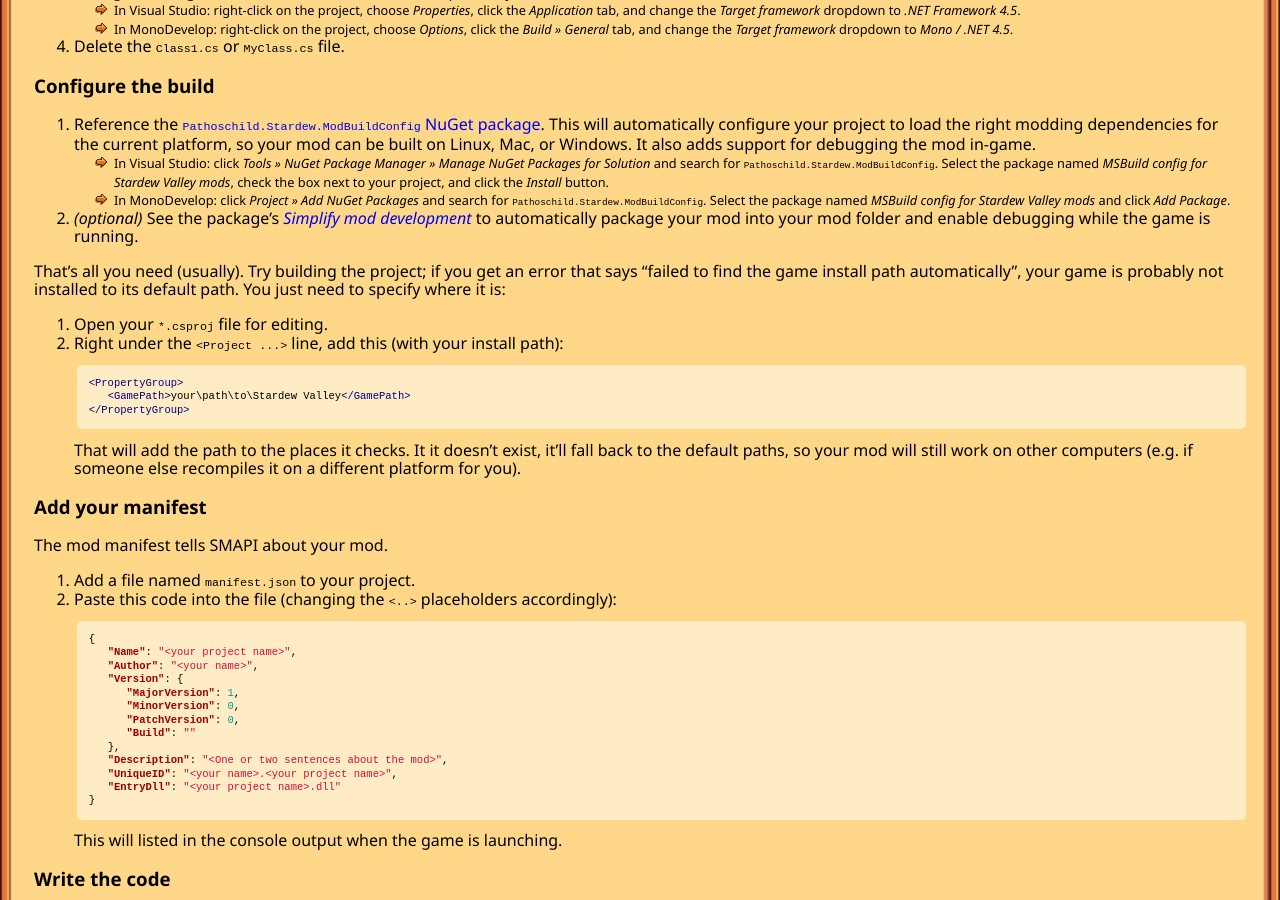
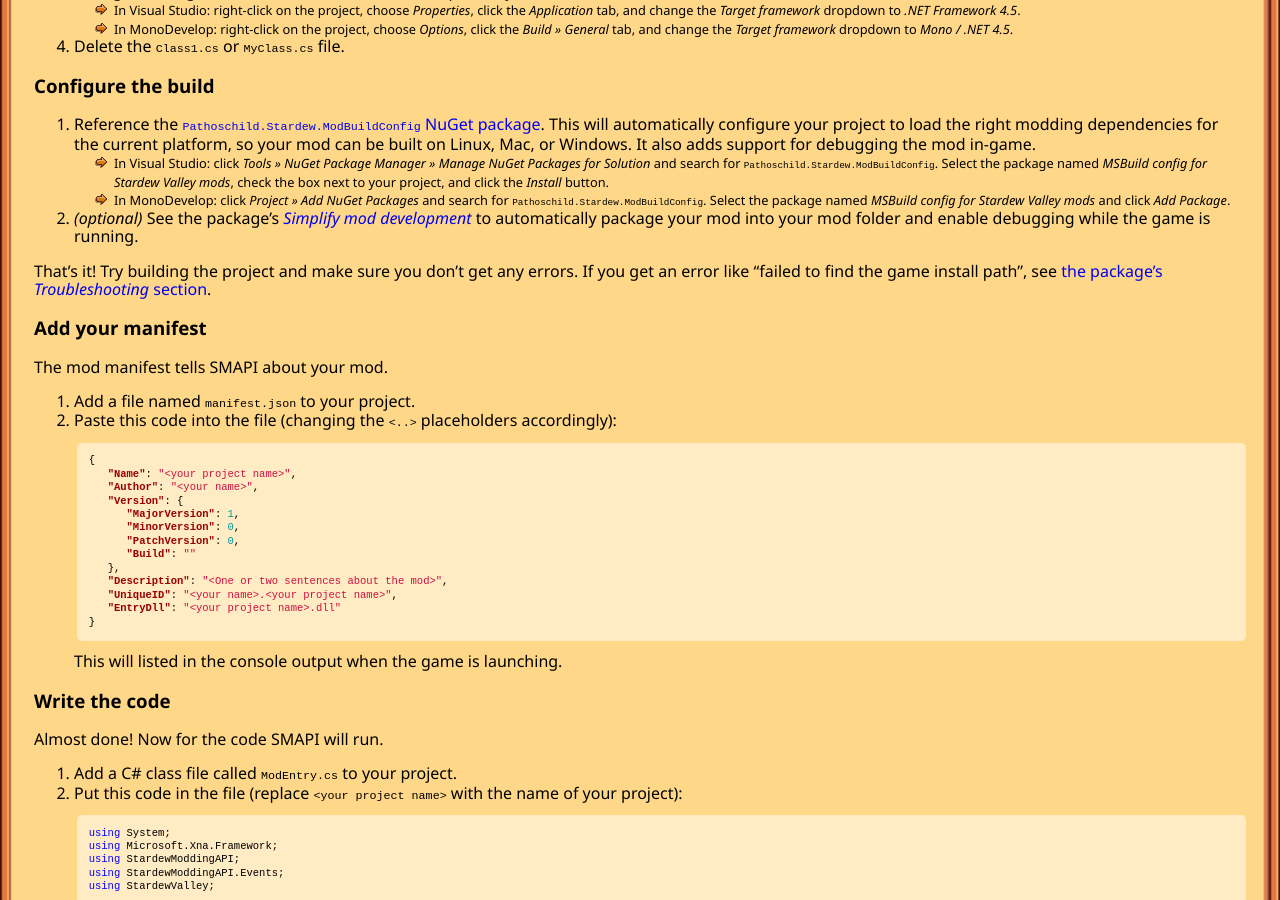
Before and after one commit to Pathoschild/canimod.github.io, a Jekyll site: the page built from guides/creating-a-smapi-mod.md, in a window 1280 px wide and 900 px high, scrolled down 1847 px. Built offline with Jekyll 4.4.1, drawn with Linux system fonts in a browser that asks for light colours; nearby versions of some CDN libraries.

Commit message:
simplify mod build config section

````diff
--- a/guides/creating-a-smapi-mod.md
+++ b/guides/creating-a-smapi-mod.md
@@ -104,22 +104,8 @@ set that up.
 2. _(optional)_ See the package's _[Simplify mod development](https://github.com/Pathoschild/Stardew.ModBuildConfig#simplify-mod-development)_
    to automatically package your mod into your mod folder and enable debugging while the game is running.
 
-That's all you need (usually). Try building the project; if you get an error that says "failed to
-find the game install path automatically", your game is probably not installed to its default path.
-You just need to specify where it is:
-
-1. Open your `*.csproj` file for editing.
-2. Right under the `<Project ...>` line, add this (with your install path):
-
-   ```xml
-   <PropertyGroup>
-      <GamePath>your\path\to\Stardew Valley</GamePath>
-   </PropertyGroup>
-   ```
-
-   That will add the path to the places it checks. It it doesn't exist, it'll fall back to the
-   default paths, so your mod will still work on other computers (e.g. if someone else recompiles
-   it on a different platform for you).
+That's it! Try building the project and make sure you don't get any errors. If you get an error
+like "failed to find the game install path", see [the package's _Troubleshooting_ section](https://github.com/Pathoschild/Stardew.ModBuildConfig#troubleshoot).
 
 ### Add your manifest
 The mod manifest tells SMAPI about your mod.
````
